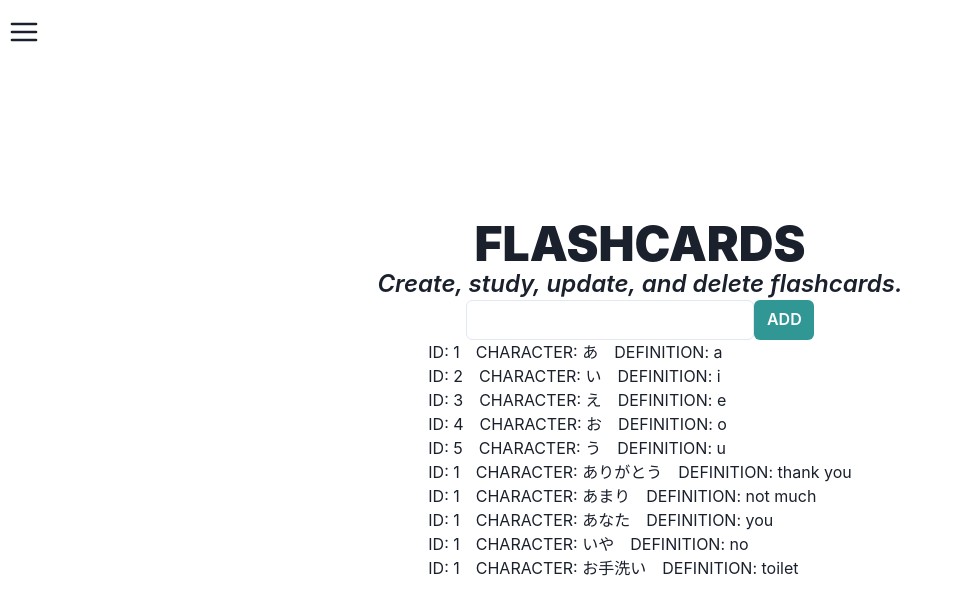
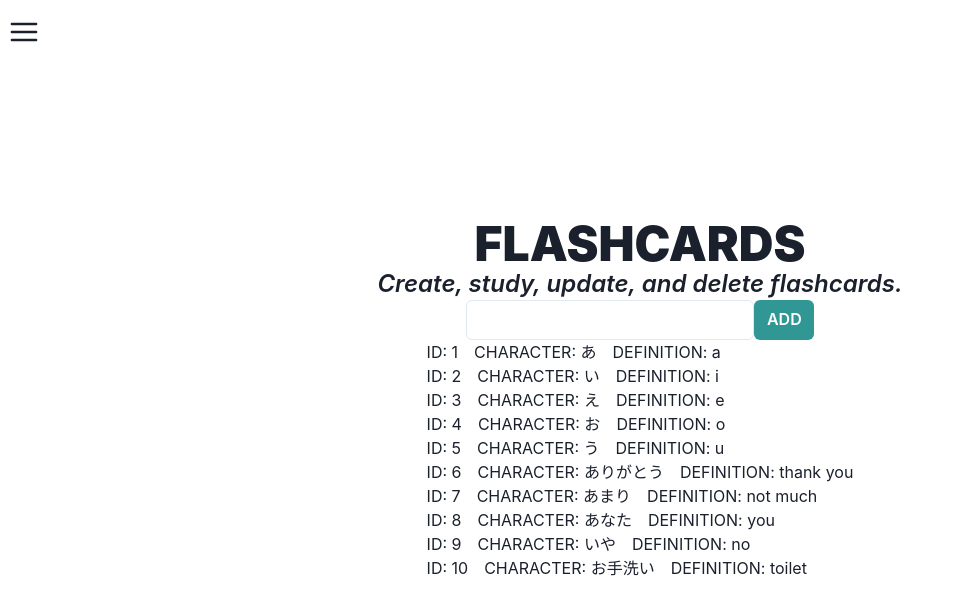
Before and after one commit to muuuy/japanese-dictionary, a React (Vite) app in the folder client/: page /flashcards in a window 1280 px wide. Shown: the top 614 px of the page, without its empty margins (0-953 px from the left). Built offline with nearby package versions, Linux system fonts and the light colour scheme.

Commit message:
problem w/ id

```diff
--- a/client/src/pages/Flashcards.tsx
+++ b/client/src/pages/Flashcards.tsx
@@ -15,31 +15,26 @@ const Flashcards = () => {
     { id: 3, character: "え", definition: "e" },
     { id: 4, character: "お", definition: "o" },
     { id: 5, character: "う", definition: "u" },
-    { id: 1, character: "ありがとう", definition: "thank you" },
-    { id: 1, character: "あまり", definition: "not much" },
-    { id: 1, character: "あなた", definition: "you" },
-    { id: 1, character: "いや", definition: "no" },
-    { id: 1, character: "お手洗い", definition: "toilet" },
+    { id: 6, character: "ありがとう", definition: "thank you" },
+    { id: 7, character: "あまり", definition: "not much" },
+    { id: 8, character: "あなた", definition: "you" },
+    { id: 9, character: "いや", definition: "no" },
+    { id: 10, character: "お手洗い", definition: "toilet" },
   ]);
 
   const currentID = useState<number>(6);
   const [input, setInput] = useState<string>("");
-  const [displayCards, setDisplayCards] = useState<Element[]>([]);
+  const [displayCards, setDisplayCards] = useState<JSX.Element[]>([]);
 
   const handleChange = (event: React.ChangeEvent<HTMLInputElement>) => {
     event.preventDefault();
     setInput(event.target.value);
-    setDisplayCards(populateDisplayCards(input));
   };
 
-  const populateDisplayCards = useCallback(
-    (inputVal: string) => {
+  const populateDisplayCards = useCallback(() => {
     if (input === "") {
       return flashcards.map((flashcard) => (
-          <div
-            className="flex flex-row gap-4"
-            key={`flashcard-${flashcard.id}`}
-          >
+        <div className="flex flex-row gap-4" key={`flashcard-${flashcard.id}`}>
           <p>ID: {flashcard.id}</p>
           <p>CHARACTER: {flashcard.character}</p>
           <p>DEFINITION: {flashcard.definition}</p>
@@ -59,9 +54,11 @@ const Flashcards = () => {
           </div>
         ));
     }
-    },
-    [flashcards, input]
-  );
+  }, [flashcards, input]);
+
+  useEffect(() => {
+    setDisplayCards(populateDisplayCards());
+  }, [populateDisplayCards]);
 
   const createFlashcard = () => {};
 
@@ -78,7 +75,7 @@ const Flashcards = () => {
         </Button>
       </div>
       <div>
-        {input === ""
+        {/* {input === ""
           ? flashcards.map((flashcard) => (
               <div
                 className="flex flex-row gap-4"
@@ -100,7 +97,8 @@ const Flashcards = () => {
                   <p>CHARACTER: {filteredCard.character}</p>
                   <p>DEFINITION: {filteredCard.definition}</p>
                 </div>
-              ))}
+              ))} */}
+        {displayCards}
       </div>
     </div>
   );
```
Lines whose indentation alone changed are shown as unchanged.
